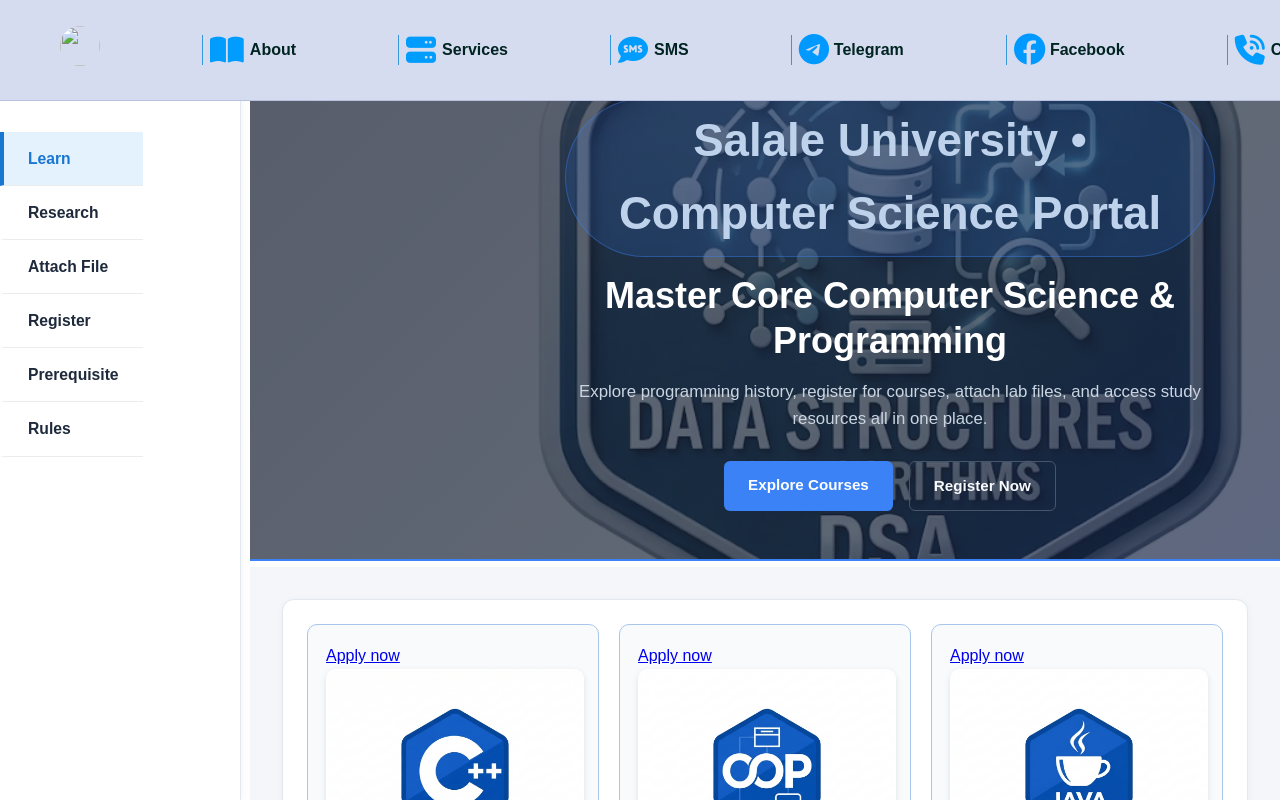
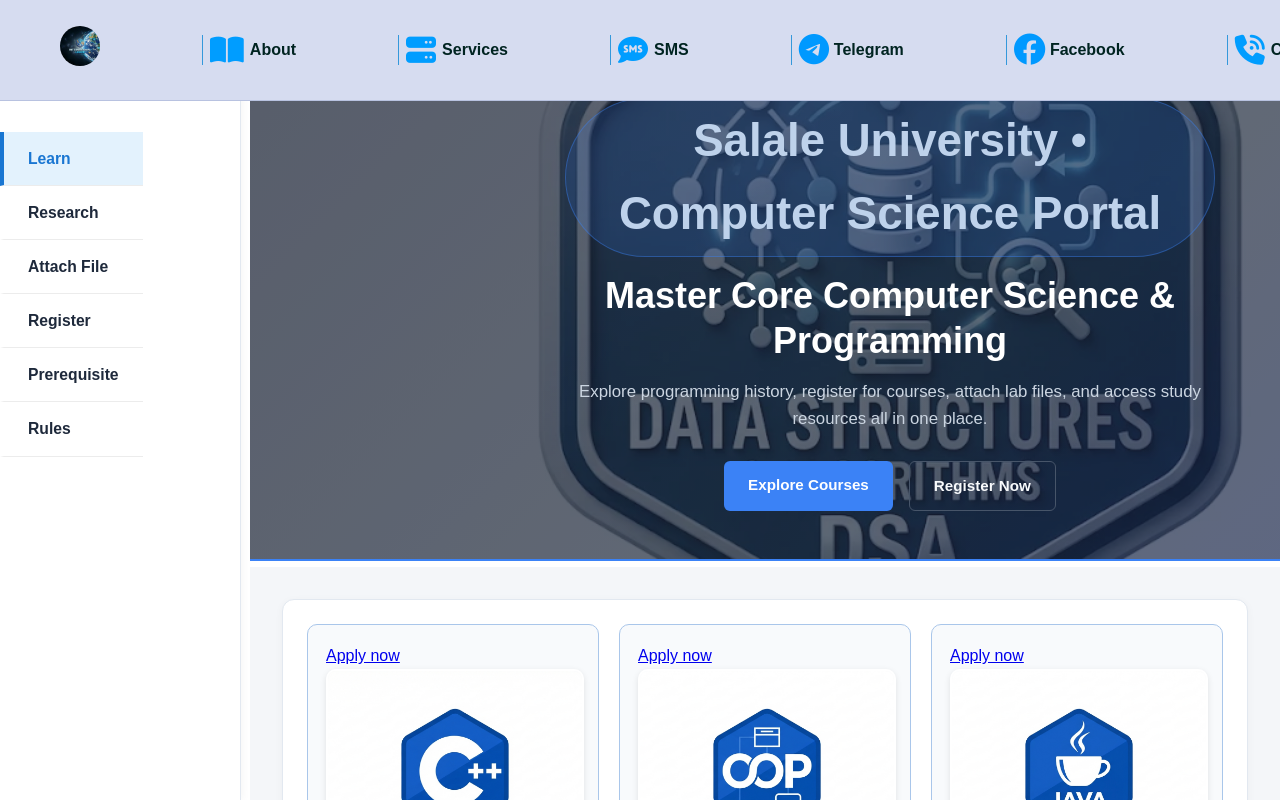
Before and after one commit to abua70782-dev/Ati-Acadamy, a plain HTML site: page index.html in a window 1280 px wide. Shown: the top 800 px of the page. Drawn offline with Linux system fonts and the light colour scheme; files whose address does not match are found by name.

Commit message:
Update index.html

```diff
--- a/index.html
+++ b/index.html
@@ -15,7 +15,7 @@
             <div class="top-first">
                 <div class="navs">
                     <ul>
-                        <div class="logo"><img src="/front end/images/mylogo.webp" alt=""></div>
+                        <div class="logo"><img src="images/mylogo.webp" alt=""></div>
                         <li><a href="#about" class="active"><i class="fa-solid fa-book-open"></i> About</a></li>
                         <li><a href="#services"><i class="fa-solid fa-server special-class" ></i> Services</a></li>
                         <li><a href="sms:+251904371841"><i class="fa-solid fa-comment-sms"></i> SMS</a></li>
```
